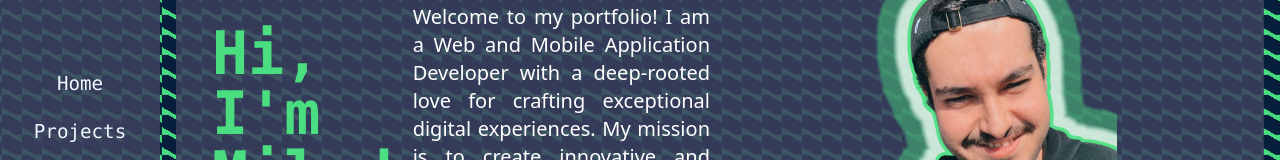
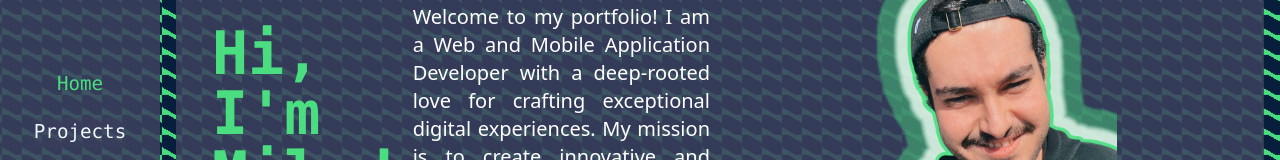
Before and after one commit to Milad-fotoohnejad/My_Portfolio, a Next.js app: page / in a window 1280 px wide. Shown: the part 147-307 px from the top of the page. Built offline with nearby package versions, Linux system fonts and the light colour scheme.

Commit message:
Updated the info on experience.tsx

```diff
--- a/app/components/experiences.tsx
+++ b/app/components/experiences.tsx
@@ -95,16 +95,18 @@ export const Experiences = () => {
           </div>
         ))}
       </div>
-      <div className="text-center text-xs text-gray-400">
+      <div className="text-center text-xs text-gray-300">
         <p>
-        LottieFiles is by Design Barn Inc. Copyright © 2023 Design Barn Inc. All
-        rights reserved.
+          LottieFiles is by Design Barn Inc. Copyright © 2023 Design Barn Inc.
+          All rights reserved.
         </p>
-      <p >
+        <p>
           Beautiful logo used here is made by:{" "}
           <a
             href="https://www.flaticon.com/free-icons/role-model"
             title="role model icons"
+            target="_blank"
+            rel="noopener noreferrer"
           >
             Role model icons created by Flat Icons - Flaticon
           </a>
--- a/app/components/navigation.tsx
+++ b/app/components/navigation.tsx
@@ -1,12 +1,18 @@
 "use client";
 import React, { useContext } from "react";
-import Link from "next/link";
+import { useRouter } from 'next/navigation';
 import Image from "next/image";
 import { RouteContext } from "../RouteContext";
 import { FaLinkedin, FaGithub, FaEnvelope, FaReceipt, FaAngleDown } from "react-icons/fa";
 
 const Navigation = () => {
-  const { setCurrentRoute } = useContext(RouteContext);
+    const router = useRouter();
+    const { setCurrentRoute } = useContext(RouteContext);
+
+    const isActive = (route: string) => {
+      return route === router.pathname;
+    };
+
   return (
     <div className="navigation">
       <div>
@@ -22,7 +28,7 @@ const Navigation = () => {
       </div>
       <nav>
         <div className="nav font-mono">
-          <button className="nav-link" onClick={() => setCurrentRoute("/")}>
+          <button className={`nav-link ${isActive('/') ? 'active' : ''}`} onClick={() => setCurrentRoute("/")}>
             Home
           </button>
           <div className="dropdown">
@@ -49,7 +55,7 @@ const Navigation = () => {
             </div>
           </div>
           <button
-            className="nav-link"
+            className={`nav-link ${isActive('/pages/contact') ? 'active' : ''}`}
             onClick={() => setCurrentRoute("/pages/contact")}
           >
             Contact Me
--- a/app/globals.css
+++ b/app/globals.css
@@ -72,6 +72,11 @@ body {
   padding: 1em;
   align-items: center;
 }
+
+.nav-link.active {
+  color: #48DE80;
+}
+
 
 .nav-link {
   z-index: 10;
```
Lines whose indentation alone changed are shown as unchanged.
